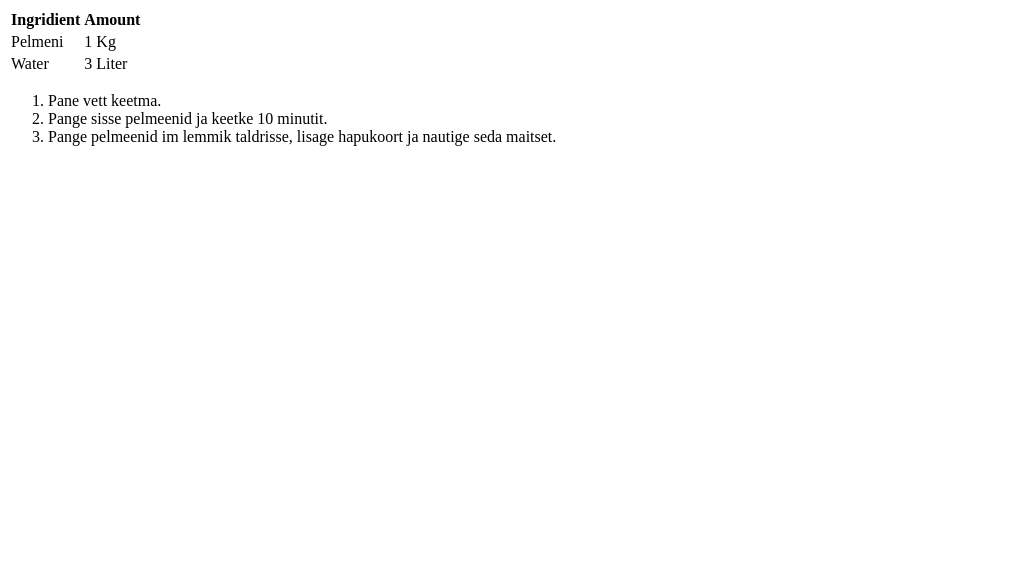
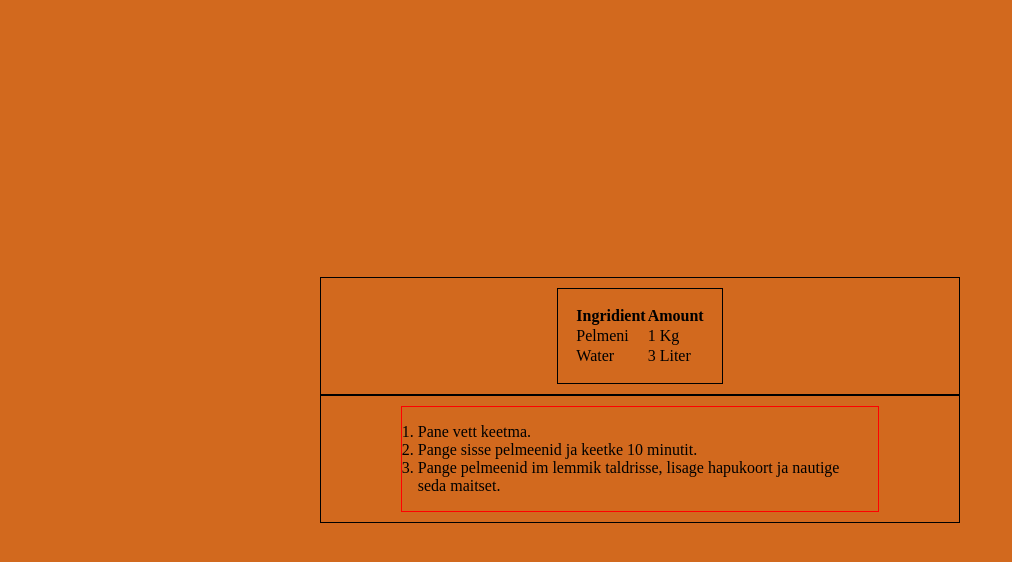
Before and after one commit to 5ommer/Week3-task, a plain HTML site: page index.html in a window 1280 px wide. Shown: the whole page, without its empty margins (0-1012 px from the left). Drawn offline with Linux system fonts and the light colour scheme.

Commit message:
my changes

```diff
--- a/index.html
+++ b/index.html
@@ -5,7 +5,7 @@
     <meta charset="UTF-8">
     <meta name="viewport" content="width=device-width, initial-scale=1.0">
     <title>Document</title>
-    <link rel="stylesheet" href="css/task.css">
+    <link rel="stylesheet" href="css/style.css">
 </head>
 <body>
     <div class="ingredients">
```
